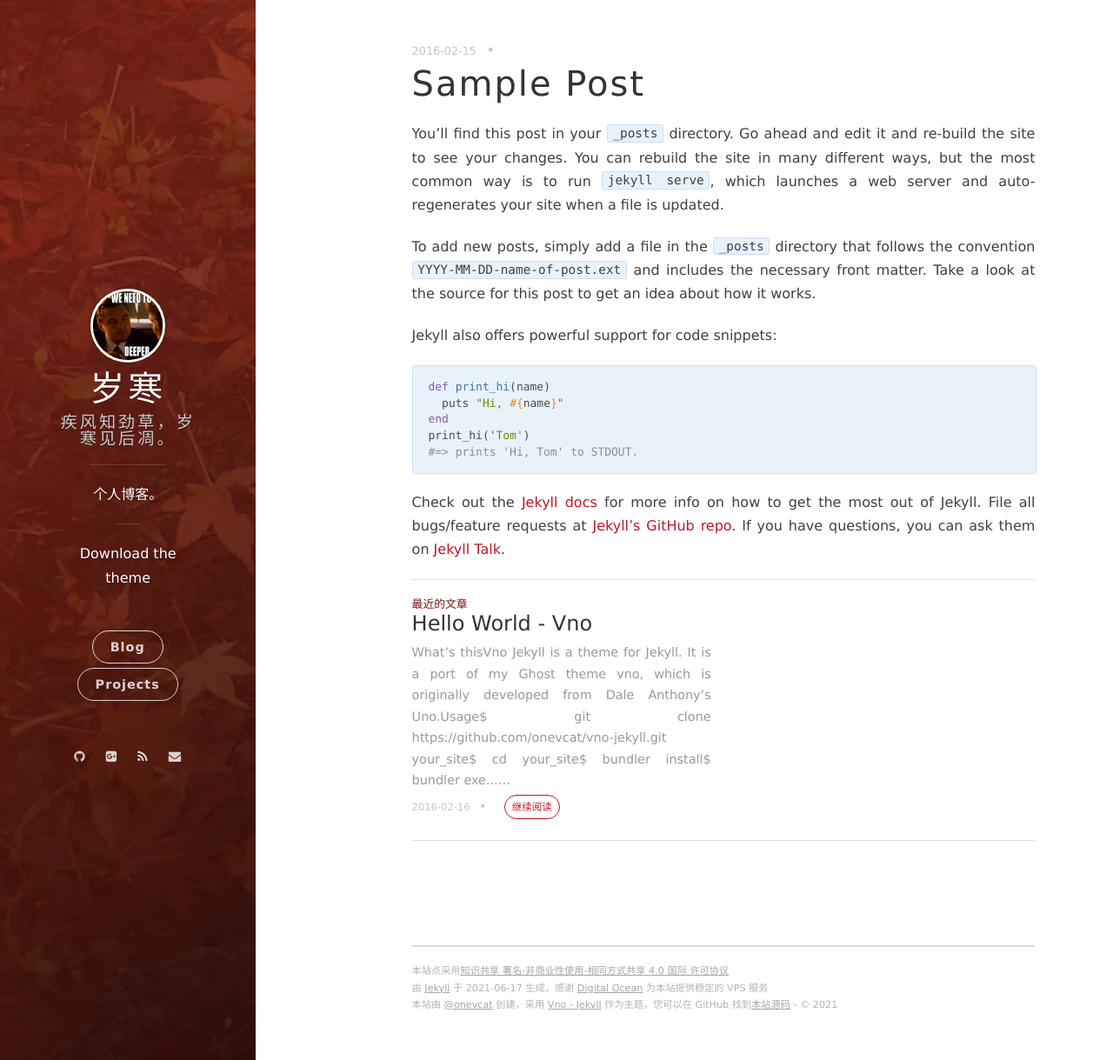
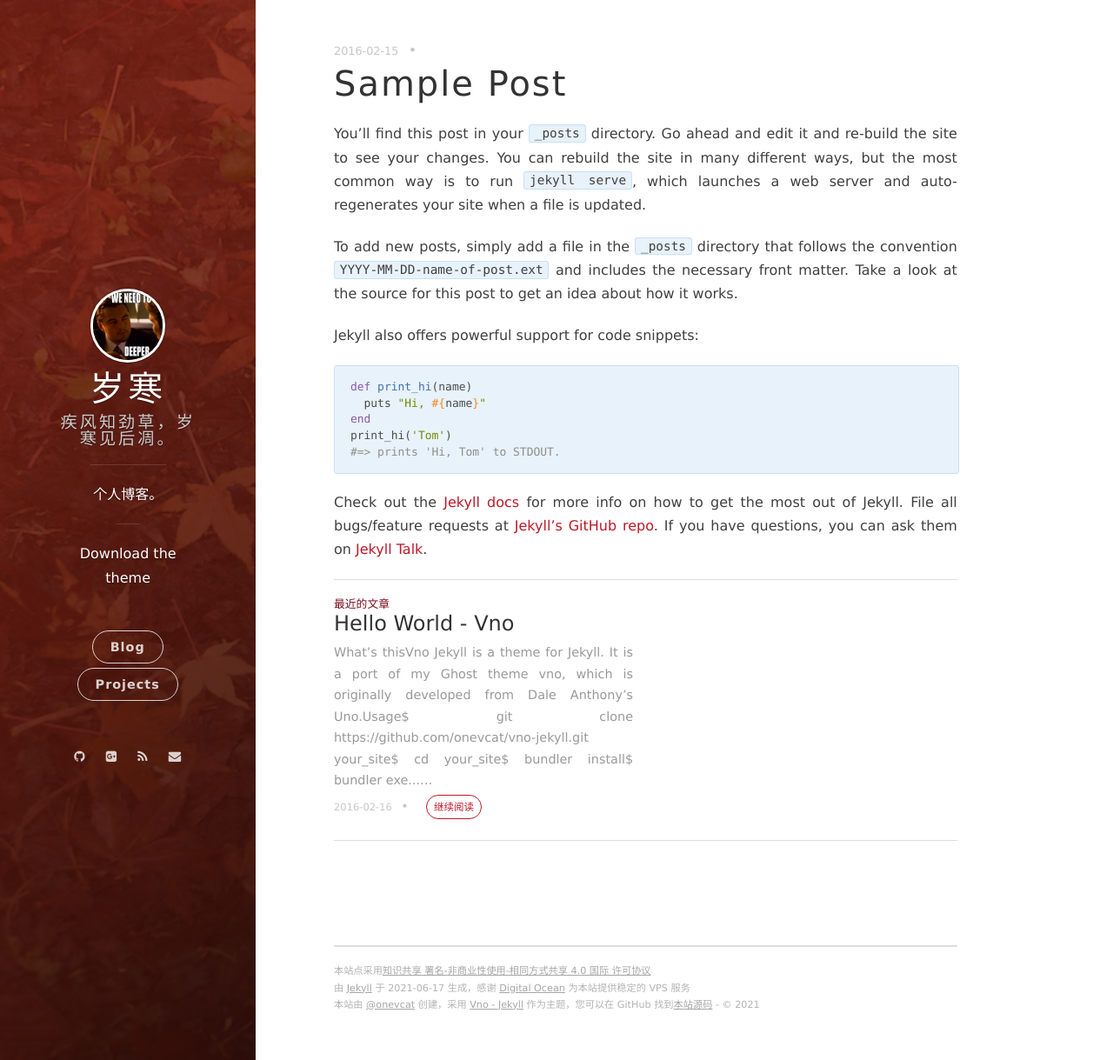
Before and after one commit to deepConnectionism/Hymnhyz.github.io, a Jekyll site: the page built from _posts/2016-02-15-sample-post.markdown, in a window 1280 px wide and 1219 px high. Shown: the whole window at 87% size. Built offline with Jekyll 4.4.1, drawn with Linux system fonts in a browser that asks for light colours; nearby versions of some CDN libraries; comment, search, counter and statistics services are not loaded.

Commit message:
修改布局

```diff
--- a/_sass/global.scss
+++ b/_sass/global.scss
@@ -281,7 +281,7 @@ td:last-child {
 .content-wrapper {
   z-index: 800;
   width: 70%;
-  margin-left: 30%;
+  margin-left: 23%;
 }
 
   .content-wrapper__inner {
```
